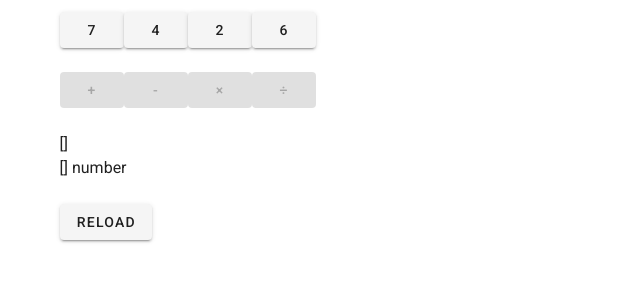
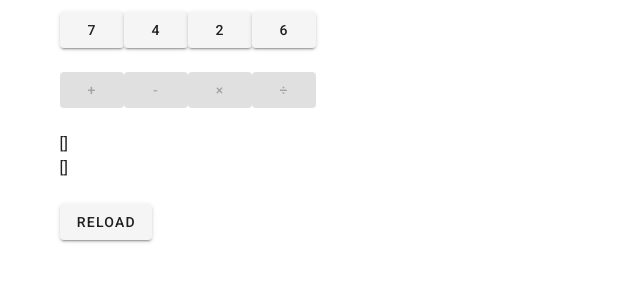
Before and after one commit to sakiso/ten-puzzle, a Vue app: page / in a window 1280 px wide. Shown: the top 300 px of the page, without its empty margins (0-640 px from the left). Built offline with nearby package versions, Linux system fonts and the light colour scheme.

Commit message:
computedで数式表示用の枠作成

```diff
--- a/src/views/Home.vue
+++ b/src/views/Home.vue
@@ -75,14 +75,7 @@
             {{ selectedNumber }}
           </div>
           <div>
-            {{ selectedSymbol }}
-            {{ nowSelectNumberOrSymbol }}
-          </div>
-          <div>
-            {{ selectedNumber[0] }}
-            {{ selectedNumber[1] }}
-            {{ selectedNumber[2] }}
-            {{ selectedNumber[3] }}
+            {{ displayNumber }}
           </div>
         </v-col>
       </v-row>
@@ -127,6 +120,13 @@ export default {
   created: function () {
     //4つの異なる乱数(1~9までの整数）を生成する
     this.setNumbers();
+  },
+
+  computed: {
+    //数字・計算記号リストから表示用の数式文字列を生成する
+    displayNumber:function() {
+      return this.selectedNumber
+    },
   },
 
   methods: {
```
